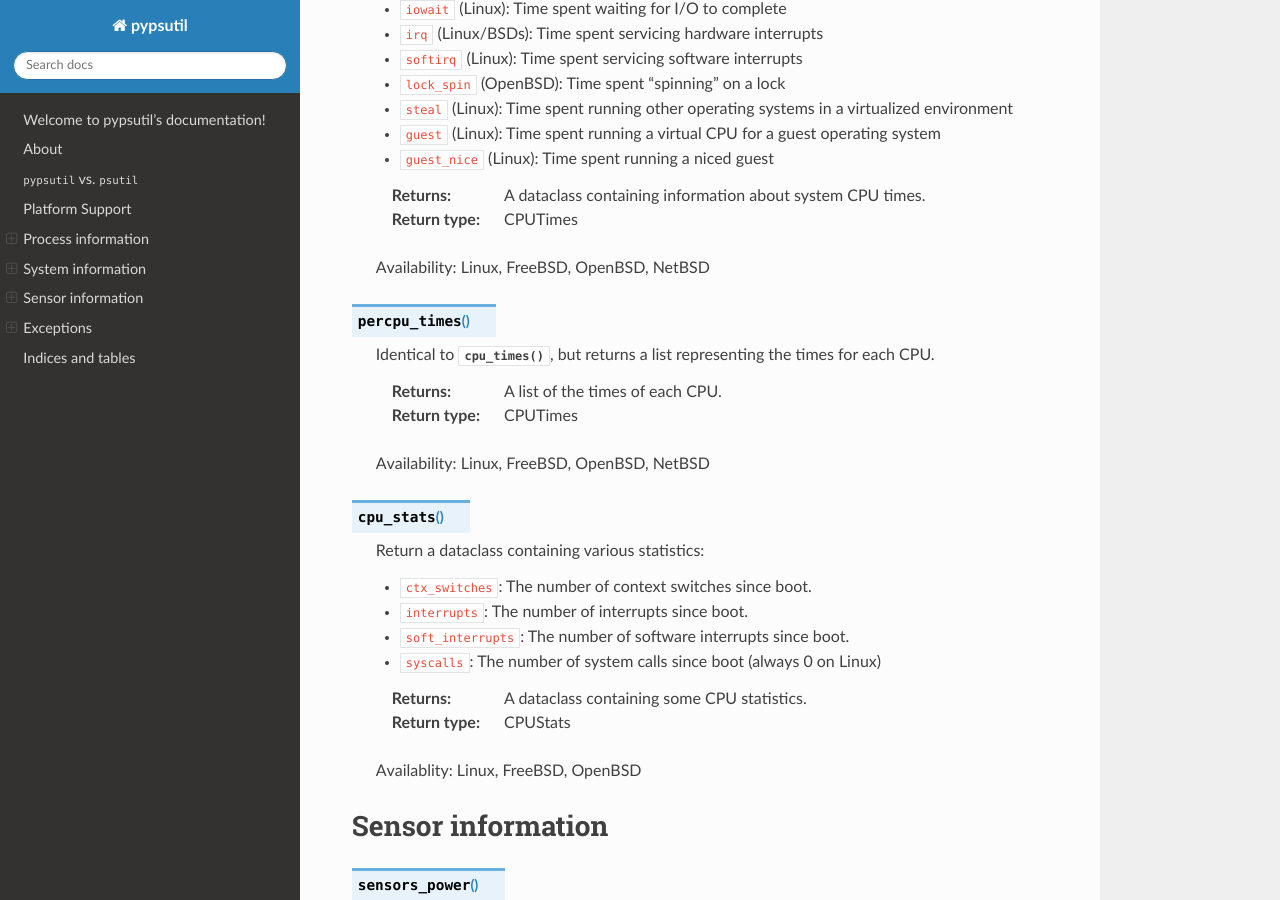
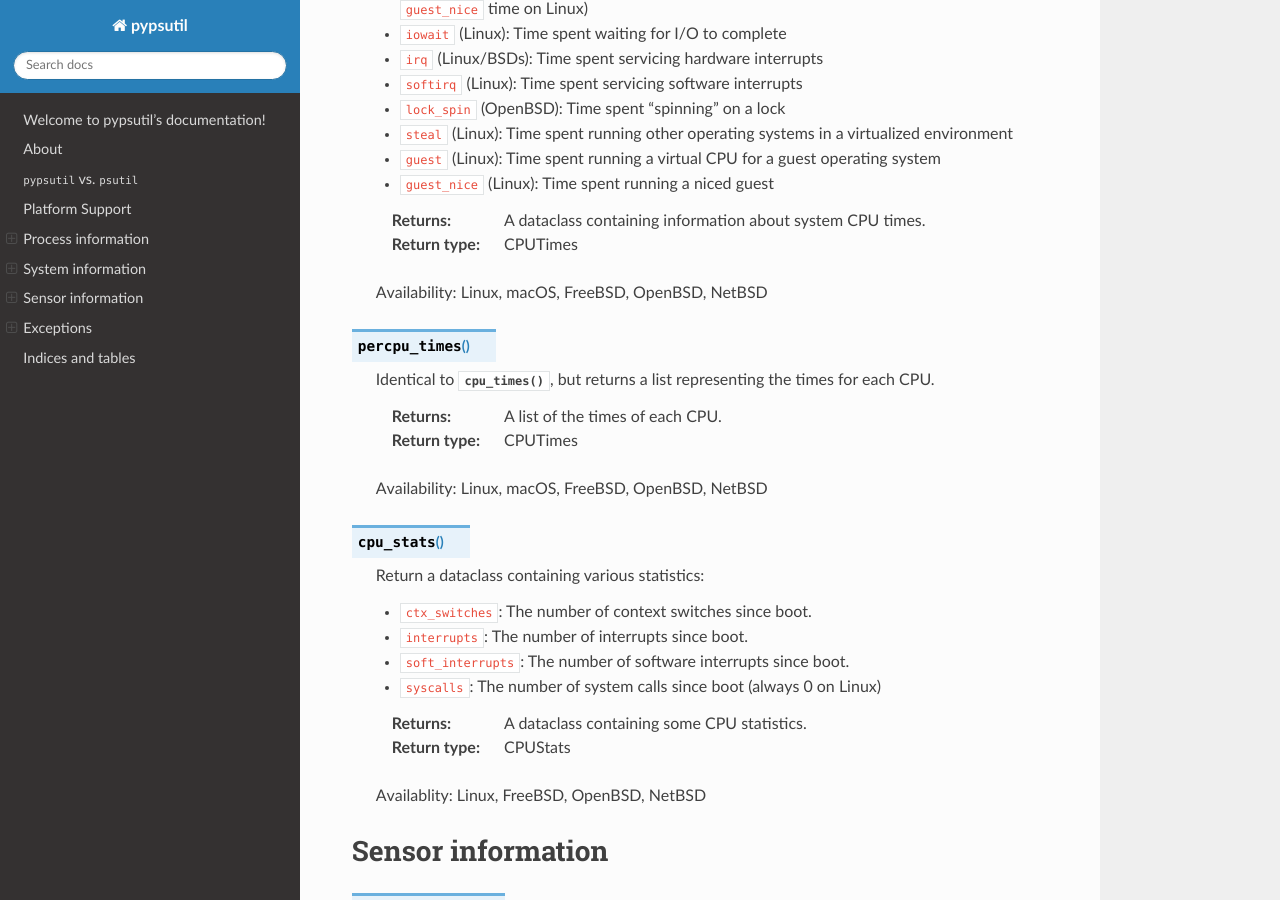
Before and after one commit to cptpcrd/pypsutil, a Sphinx documentation site: the page built from docs/index.rst, in a window 1280 px wide and 900 px high, scrolled down 24185 px. Built offline with Sphinx 7.4.7 and the Read the Docs theme 2.0.0, drawn with Linux system fonts in a browser that asks for light colours; some of the changed text lies outside the part shown.

Commit message:
docs: improve documentation

```diff
--- a/docs/index.rst
+++ b/docs/index.rst
@@ -1040,7 +1040,7 @@
    :returns: A dataclass containing system memory statistics
    :rtype: VirtualMemoryInfo
 
-   Availability: Linux, FreeBSD, OpenBSD, NetBSD
+   Availability: Linux, macOS, FreeBSD, OpenBSD, NetBSD
 
 .. py:function:: swap_memory()
 
@@ -1058,7 +1058,7 @@
    :returns: A dataclass containing system swap memory statistics
    :rtype: SwapInfo
 
-   Availability: Linux, FreeBSD
+   Availability: Linux, macOS, FreeBSD, OpenBSD, NetBSD
 
 .. py:function:: disk_usage(path)
 
@@ -1135,7 +1136,7 @@
    :returns: A dataclass containing information about system CPU times.
    :rtype: CPUTimes
 
-   Availability: Linux, FreeBSD, OpenBSD, NetBSD
+   Availability: Linux, macOS, FreeBSD, OpenBSD, NetBSD
 
 
 .. py:function:: percpu_times()
@@ -1145,7 +1146,7 @@
    :return: A list of the times of each CPU.
    :rtype: CPUTimes
 
-   Availability: Linux, FreeBSD, OpenBSD, NetBSD
+   Availability: Linux, macOS, FreeBSD, OpenBSD, NetBSD
 
 
 .. py:function:: cpu_stats()
@@ -1160,7 +1161,7 @@
    :returns: A dataclass containing some CPU statistics.
    :rtype: CPUStats
 
-   Availablity: Linux, FreeBSD, OpenBSD
+   Availablity: Linux, FreeBSD, OpenBSD, NetBSD
 
 
 Sensor information
```
Also changed, not shown: other parts of docs/index.rst (+2 -1 lines).
